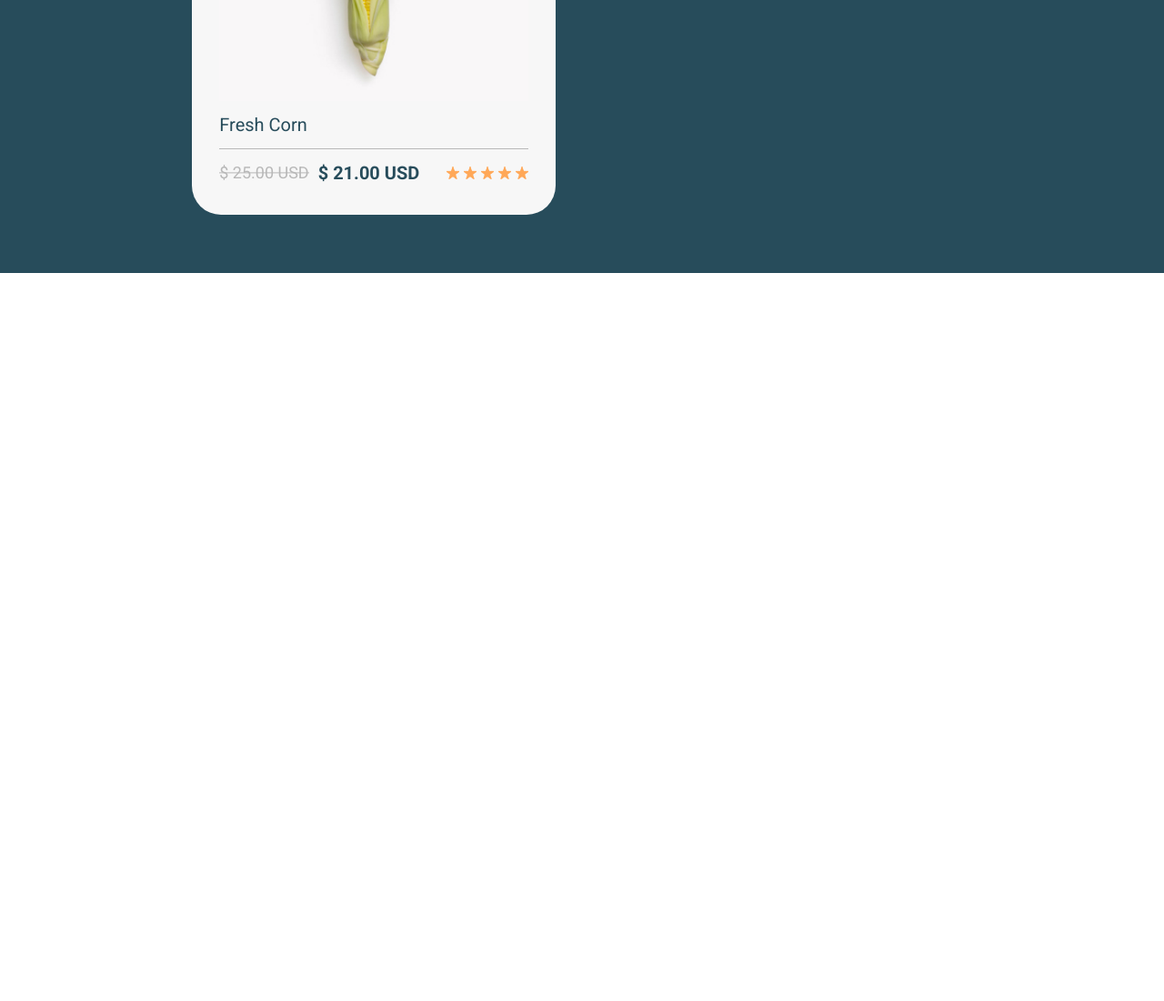
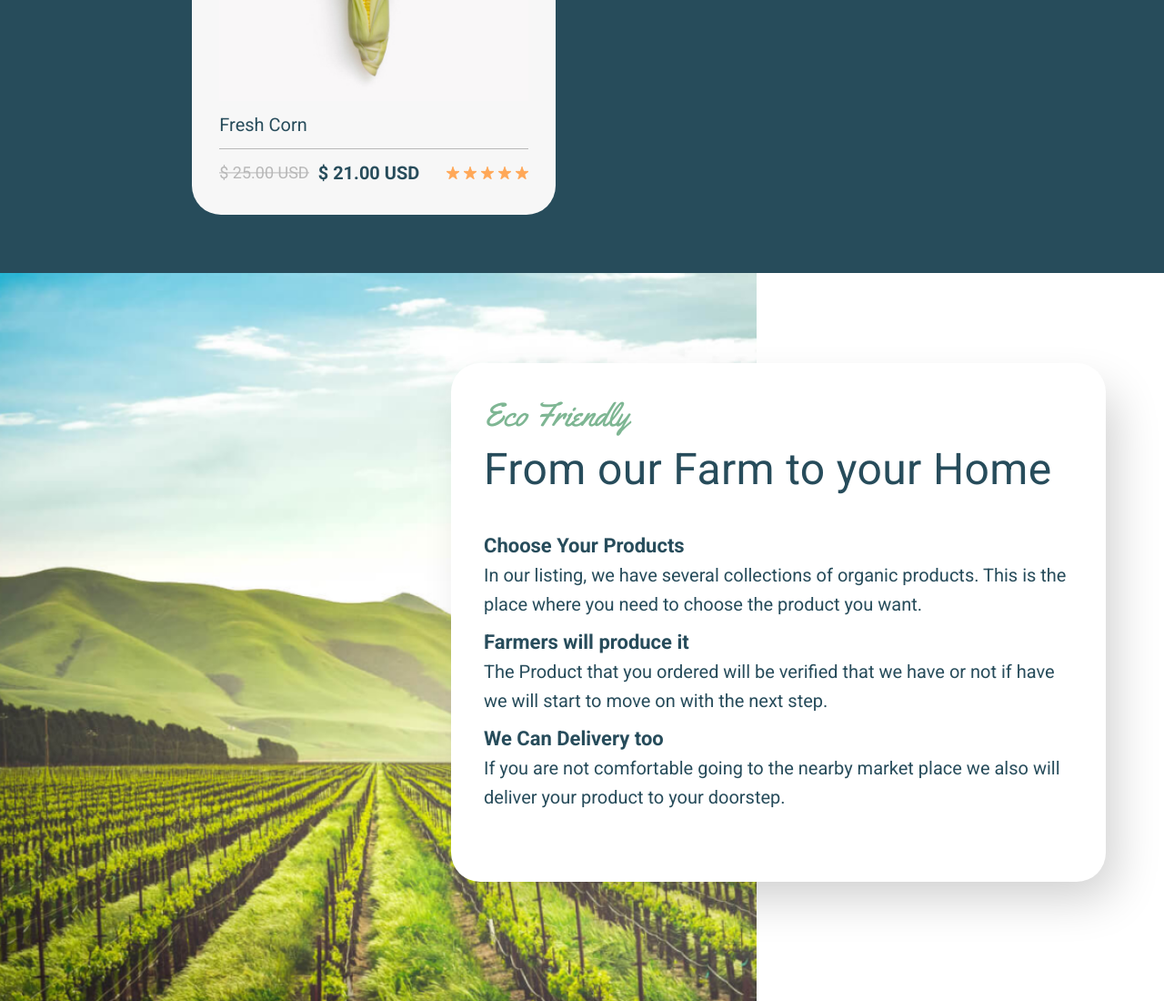
Before and after one commit to RochaDiego04/organick, a website: page index.html in a window 1280 px wide. Shown: the part 6037-7137 px from the top of the page at 91% size. Before the commit the page ends 6337 px from the top, so only its background shows below. Drawn offline with Linux system fonts and the light colour scheme.

Commit message:
Feat: EcoFriendly section done

```diff
--- a/index.html
+++ b/index.html
@@ -640,6 +640,45 @@
           <!-- .products__card 2 -->
         </div>
       </section>
+
+      <section class="ecoFriendly">
+        <div class="ecoFriendly__image""></div>
+        <div class="ecoFriendly__blank-space"></div>
+        <div class="ecoFriendly__overlay-card">
+          <p class="ecoFriendly__displayText displayText">Eco Friendly</p>
+          <h2 class="ecoFriendly__title">From our Farm to your Home</h2>
+          <ul class="ecoFriendly__list">
+            <li class="ecoFriendly__list--item">
+              <p class="ecoFriendly__list--item__subtitle subtitle1--bold">
+                Choose Your Products
+              </p>
+              <p class="ecoFriendly__list--item__text">
+                In our listing, we have several collections of organic products.
+                This is the place where you need to choose the product you want.
+              </p>
+            </li>
+            <li class="ecoFriendly__list--item">
+              <p class="ecoFriendly__list--item__subtitle subtitle1--bold">
+                Farmers will produce it
+              </p>
+              <p class="ecoFriendly__list--item__text">
+                The Product that you ordered will be verified that we have or
+                not if have we will start to move on with the next step.
+              </p>
+            </li>
+            <li class="ecoFriendly__list--item">
+              <p class="ecoFriendly__list--item__subtitle subtitle1--bold">
+                We Can Delivery too
+              </p>
+              <p class="ecoFriendly__list--item__text">
+                If you are not comfortable going to the nearby market place we
+                also will deliver your product to your doorstep.
+              </p>
+            </li>
+          </ul>
+        </div>
+      </section>
+      <!-- .ecoFriendly -->
     </div>
     <!-- .content -->
 
--- a/src/scss/components/_index.scss
+++ b/src/scss/components/_index.scss
@@ -4,6 +4,7 @@
 @forward "products";
 @forward "testimonials";
 @forward "offerProducts";
+@forward "ecoFriendly";
 
 @forward "button";
 @forward "card";
--- /dev/null
+++ b/src/scss/components/ecoFriendly.scss
@@ -0,0 +1,68 @@
+@use "../util" as *;
+@use "../util/mixins.scss" as m;
+
+.ecoFriendly {
+  height: 100vh;
+  display: grid;
+  grid-template-columns: 65% 35%;
+  position: relative;
+  @include m.respond(tab-port) {
+    grid-template-columns: 1fr;
+    grid-template-rows: 1fr 3fr;
+  }
+
+  &__image {
+    width: 100%;
+    background-image: url(/images/bg_images/EcoFriendly.png);
+    background-repeat: no-repeat;
+    background-size: cover;
+    background-position: center;
+    @include m.respond(tab-port) {
+      height: 100%;
+      grid-column: 1;
+      grid-row: 1/2;
+    }
+  }
+
+  &__blank-space {
+    width: 100%;
+    @include m.respond(tab-port) {
+      height: 100%;
+      grid-row: 2/3;
+      grid-column: 1 / -1;
+    }
+  }
+
+  &__overlay-card {
+    min-height: rem(570);
+    max-width: rem(720);
+    border-radius: rem(32);
+    background-color: var(--white);
+    box-shadow: rem(16) rem(24) rem(52) rem(-8) rgba(0, 0, 0, 0.2);
+
+    top: 43%;
+    right: 0;
+    transform: translate(0, -50%);
+    position: absolute;
+    padding: rem(25) rem(36) rem(50) rem(36);
+    margin: 5vh 5vw;
+
+    @include m.respond(tab-port) {
+      top: 50%;
+      rigth: 50%;
+      margin-bottom: 0;
+    }
+  }
+
+  &__title {
+    margin-bottom: rem(40);
+  }
+  &__list {
+    list-style: none;
+    &--item {
+      &:not(:nth-last-of-type(1)) {
+        margin-bottom: rem(10);
+      }
+    }
+  }
+}
--- a/src/scss/global/colors.scss
+++ b/src/scss/global/colors.scss
@@ -5,6 +5,7 @@
   --grey3: #d4d4d4;
   --grey4: #b8b8b8;
   --grey5: #525c60;
+  --black: #000000;
 
   --primary: #7eb693;
   --secondary: #ffa858;
```
Also changed, not shown: dist/style.css, images/bg_images/EcoFriendly.png (added), 1 other file.
